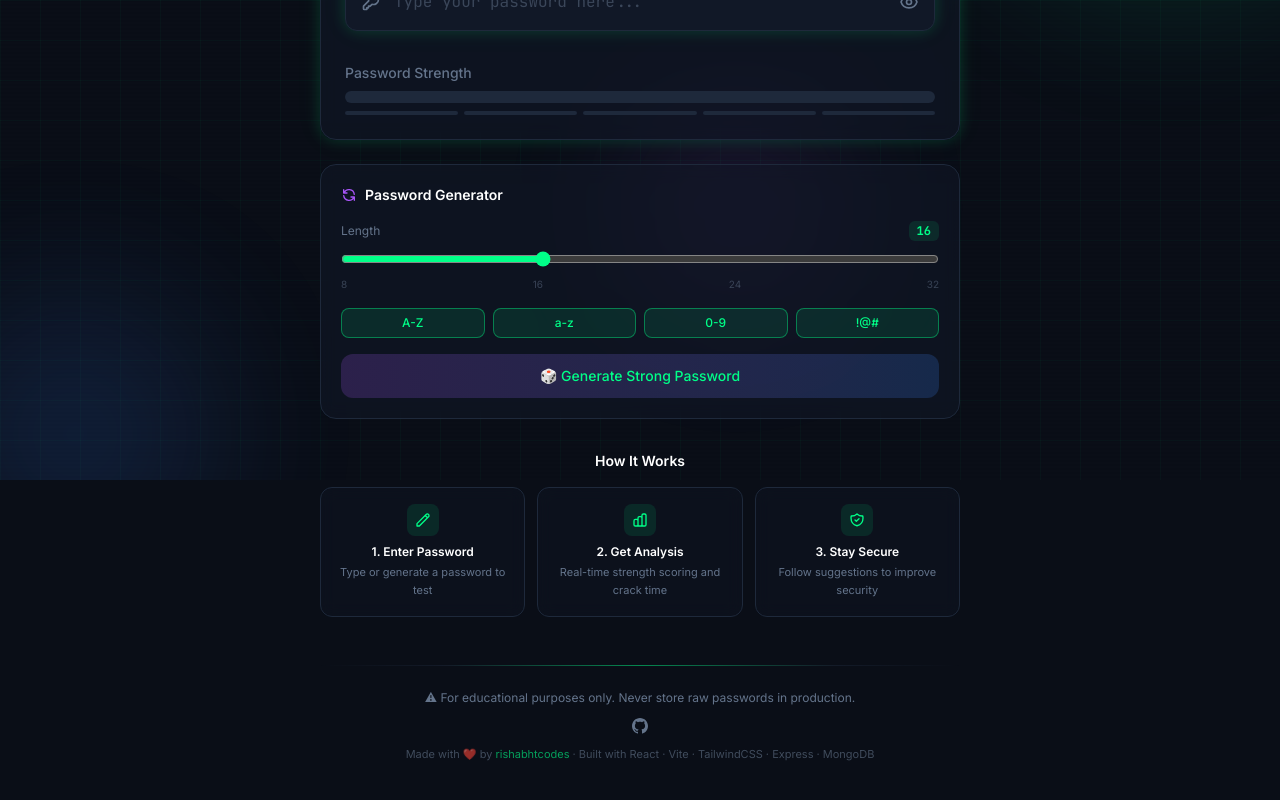
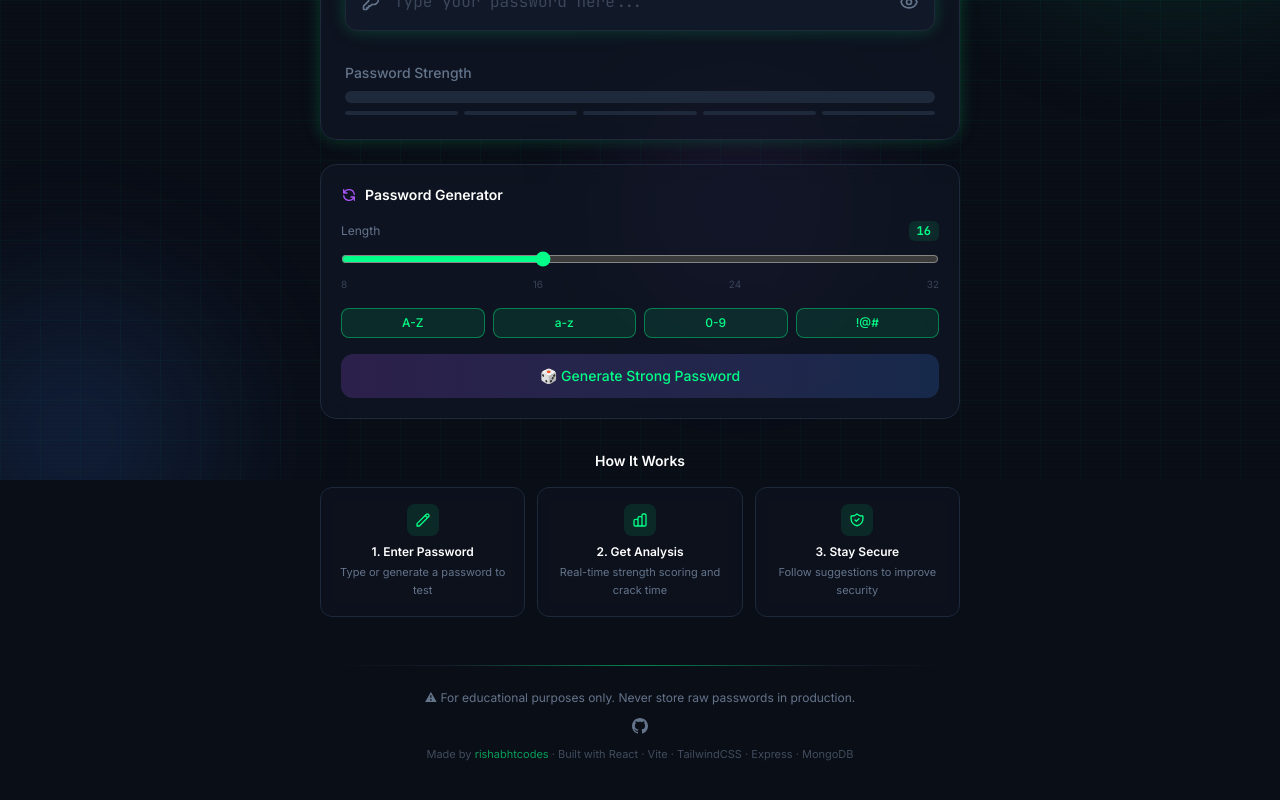
Before and after one commit to rishabhtcodes/Password-Strength-Detector, a React (Vite) app in the folder client/: page / in a window 1280 px wide. Shown: the part 320-1120 px from the top of the page. Built offline with nearby package versions, Linux system fonts and the light colour scheme.

Commit message:
create the main application component for the password strength analyzer with client-side and server-side analysis.

```diff
--- a/client/src/App.jsx
+++ b/client/src/App.jsx
@@ -276,12 +276,12 @@ export default function App() {
                 title="GitHub"
               >
                 <svg className="h-4 w-4" fill="currentColor" viewBox="0 0 24 24">
-                  <path d="M12 0c-6.626 0-12 5.373-12 12 0 5.302 3.438 9.8 8.207 11.387.599.111.793-.261.793-.577v-2.234c-3.338.726-4.033-1.416-4.033-1.416-.546-1.387-1.333-1.756-1.333-1.756-1.089-.745.083-.729.083-.729 1.205.084 1.839 1.237 1.839 1.237 1.07 1.834 2.807 1.304 3.492.997.107-.775.418-1.305.762-1.604-2.665-.305-5.467-1.334-5.467-5.931 0-1.311.469-2.381 1.236-3.221-.124-.303-.535-1.524.117-3.176 0 0 1.008-.322 3.301 1.23.957-.266 1.983-.399 3.003-.404 1.02.005 2.047.138 3.006.404 2.291-1.552 3.297-1.23 3.297-1.23.653 1.653.242 2.874.118 3.176.77.84 1.235 1.911 1.235 3.221 0 4.609-2.807 5.624-5.479 5.921.43.372.823 1.102.823 2.222v3.293c0 .319.192.694.801.576 4.765-1.589 8.199-6.086 8.199-11.386 0-6.627-5.373-12-12-12z"/>
+                  <path d="M12 0c-6.626 0-12 5.373-12 12 0 5.302 3.438 9.8 8.207 11.387.599.111.793-.261.793-.577v-2.234c-3.338.726-4.033-1.416-4.033-1.416-.546-1.387-1.333-1.756-1.333-1.756-1.089-.745.083-.729.083-.729 1.205.084 1.839 1.237 1.839 1.237 1.07 1.834 2.807 1.304 3.492.997.107-.775.418-1.305.762-1.604-2.665-.305-5.467-1.334-5.467-5.931 0-1.311.469-2.381 1.236-3.221-.124-.303-.535-1.524.117-3.176 0 0 1.008-.322 3.301 1.23.957-.266 1.983-.399 3.003-.404 1.02.005 2.047.138 3.006.404 2.291-1.552 3.297-1.23 3.297-1.23.653 1.653.242 2.874.118 3.176.77.84 1.235 1.911 1.235 3.221 0 4.609-2.807 5.624-5.479 5.921.43.372.823 1.102.823 2.222v3.293c0 .319.192.694.801.576 4.765-1.589 8.199-6.086 8.199-11.386 0-6.627-5.373-12-12-12z" />
                 </svg>
               </a>
             </div>
             <p className="text-[11px] text-cyber-muted/60">
-              Made with ❤️ by{" "}
+              Made by{" "}
               <a
                 href="https://github.com/rishabhtcodes"
                 target="_blank"
```
